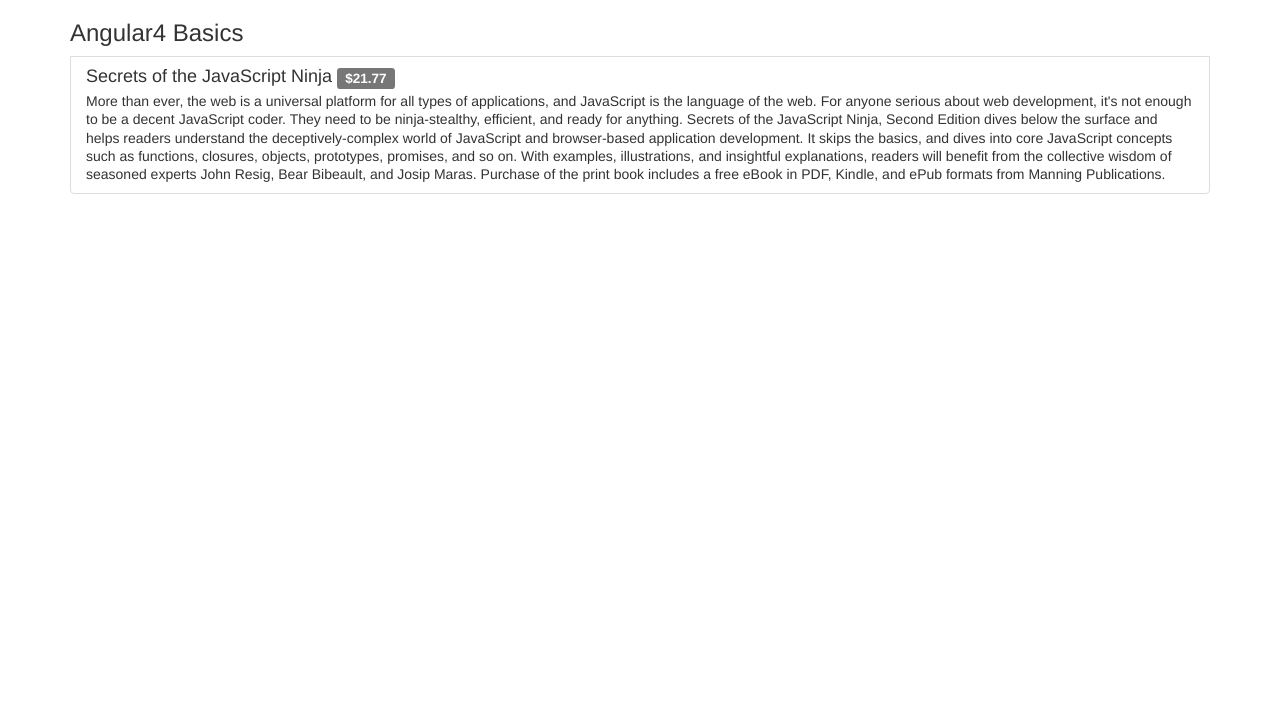
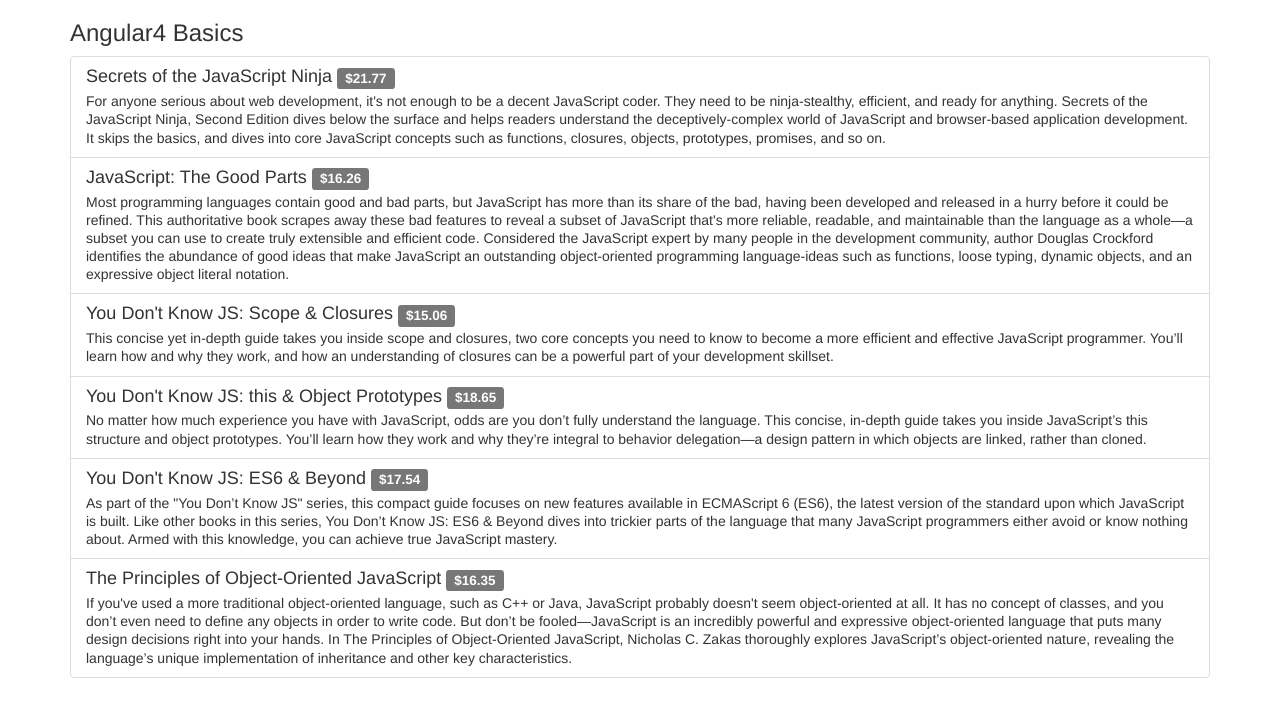
Before and after one commit to JamesKnippel/devmeeting-angular-workshop, an Angular app in the folder demo/: page / in a window 1280 px wide. Shown: the top 716 px of the page. Built offline with nearby package versions, Linux system fonts and the light colour scheme.

Commit message:
example: add angular4-basics task 3

```diff
--- a/demo/package.json
+++ b/demo/package.json
@@ -1,7 +1,7 @@
 {
   "name": "devmeeting-angular-workshop",
   "version": "1.0.0",
-  "description": "Angular4 Basics 1",
+  "description": "Angular4 Basics 3",
   "author": {
     "name": "Jay Kan",
     "email": "leicasper@gmail.com"
--- a/demo/src/app/app.component.html
+++ b/demo/src/app/app.component.html
@@ -1,13 +1,15 @@
 <div class="container">
   <h3>{{ title }}</h3>
 
-  <div class="list-group-item">
-    <h4 class="list-group-item-heading">
-      {{ product.name }}
+  <div class="list-group">
+    <div class="list-group-item" *ngFor="let product of products">
+      <h4 class="list-group-item-heading">
+        {{ product.name  }}
 
-      <span class="label label-default">${{ product.price }}</span>
-    </h4>
+        <span class="label label-default">${{ product.price }}</span>
+      </h4>
 
-    <p class="list-group-item-text">{{ product.description }}</p>
+      <p class="list-group-item-text">{{ product.description }}</p>
+    </div>
   </div>
 </div>
--- a/demo/src/app/app.component.ts
+++ b/demo/src/app/app.component.ts
@@ -1,16 +1,50 @@
-import { Component } from '@angular/core';
+import { Component, ViewEncapsulation } from '@angular/core';
 
 @Component({
   selector: 'app-root',
+  encapsulation: ViewEncapsulation.None,
   templateUrl: './app.component.html',
   styleUrls: ['./app.component.css']
 })
 export class AppComponent {
   public title: string = 'Angular4 Basics';
 
-  public product = {
-    name: 'Secrets of the JavaScript Ninja',
-    description: `More than ever, the web is a universal platform for all types of applications, and JavaScript is the language of the web. For anyone serious about web development, it's not enough to be a decent JavaScript coder. They need to be ninja-stealthy, efficient, and ready for anything. Secrets of the JavaScript Ninja, Second Edition dives below the surface and helps readers understand the deceptively-complex world of JavaScript and browser-based application development. It skips the basics, and dives into core JavaScript concepts such as functions, closures, objects, prototypes, promises, and so on. With examples, illustrations, and insightful explanations, readers will benefit from the collective wisdom of seasoned experts John Resig, Bear Bibeault, and Josip Maras. Purchase of the print book includes a free eBook in PDF, Kindle, and ePub formats from Manning Publications.`,
-    price: 21.77
-  };
+  public products = [
+    {
+      name: 'Secrets of the JavaScript Ninja',
+      description: `For anyone serious about web development, it's not enough to be a decent JavaScript coder. They need to be ninja-stealthy, efficient, and ready for anything. Secrets of the JavaScript Ninja, Second Edition dives below the surface and helps readers understand the deceptively-complex world of JavaScript and browser-based application development. It skips the basics, and dives into core JavaScript concepts such as functions, closures, objects, prototypes, promises, and so on.`,
+      price: 21.77,
+      author: 'John Resig, Bear Bibeault, and Josip Maras'
+    },
+    {
+      name: 'JavaScript: The Good Parts',
+      description: `Most programming languages contain good and bad parts, but JavaScript has more than its share of the bad, having been developed and released in a hurry before it could be refined. This authoritative book scrapes away these bad features to reveal a subset of JavaScript that's more reliable, readable, and maintainable than the language as a whole—a subset you can use to create truly extensible and efficient code. Considered the JavaScript expert by many people in the development community, author Douglas Crockford identifies the abundance of good ideas that make JavaScript an outstanding object-oriented programming language-ideas such as functions, loose typing, dynamic objects, and an expressive object literal notation.`,
+      price: 16.26,
+      author: 'Douglas Crockford'
+    },
+    {
+      name: `You Don't Know JS: Scope & Closures`,
+      description: `This concise yet in-depth guide takes you inside scope and closures, two core concepts you need to know to become a more efficient and effective JavaScript programmer. You’ll learn how and why they work, and how an understanding of closures can be a powerful part of your development skillset.`,
+      price: 15.06,
+      author: 'Kyle Simpson'
+    },
+    {
+      name: `You Don't Know JS: this & Object Prototypes `,
+      description: `No matter how much experience you have with JavaScript, odds are you don’t fully understand the language. This concise, in-depth guide takes you inside JavaScript’s this structure and object prototypes. You’ll learn how they work and why they’re integral to behavior delegation—a design pattern in which objects are linked, rather than cloned. `,
+      price: 18.65,
+      author: 'Kyle Simpson'
+    },
+    {
+      name: `You Don't Know JS: ES6 & Beyond`,
+      description: `As part of the "You Don’t Know JS" series, this compact guide focuses on new features available in ECMAScript 6 (ES6), the latest version of the standard upon which JavaScript is built. Like other books in this series, You Don’t Know JS: ES6 & Beyond dives into trickier parts of the language that many JavaScript programmers either avoid or know nothing about. Armed with this knowledge, you can achieve true JavaScript mastery.`,
+      price: 17.54,
+      author: 'Kyle Simpson'
+    },
+    {
+      name: `The Principles of Object-Oriented JavaScript`,
+      description: `If you've used a more traditional object-oriented language, such as C++ or Java, JavaScript probably doesn't seem object-oriented at all. It has no concept of classes, and you don’t even need to define any objects in order to write code. But don’t be fooled—JavaScript is an incredibly powerful and expressive object-oriented language that puts many design decisions right into your hands. In The Principles of Object-Oriented JavaScript, Nicholas C. Zakas thoroughly explores JavaScript’s object-oriented nature, revealing the language’s unique implementation of inheritance and other key characteristics. `,
+      price: 16.35,
+      author: 'Nicholas C. Zakas'
+    },
+  ];
 }
--- a/demo/src/index.html
+++ b/demo/src/index.html
@@ -2,7 +2,7 @@
 <html lang="en">
 <head>
   <meta charset="utf-8">
-  <title>Angular4 Basics 2</title>
+  <title>Angular4 Basics 3</title>
   <base href="/">
   <meta name="viewport" content="width=device-width, initial-scale=1">
   <link rel="icon" type="image/x-icon" href="favicon.ico">
--- a/demo/src/main.ts
+++ b/demo/src/main.ts
@@ -9,7 +9,7 @@
   enableProdMode();
 }
 
-console.log('Angular4 Basics 2');
+console.log('Angular4 Basics 3');
 
 export function main() {
   platformBrowserDynamic()
```
